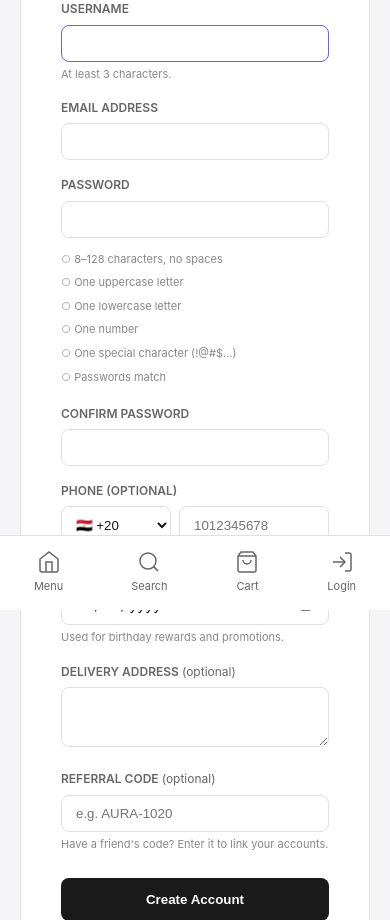
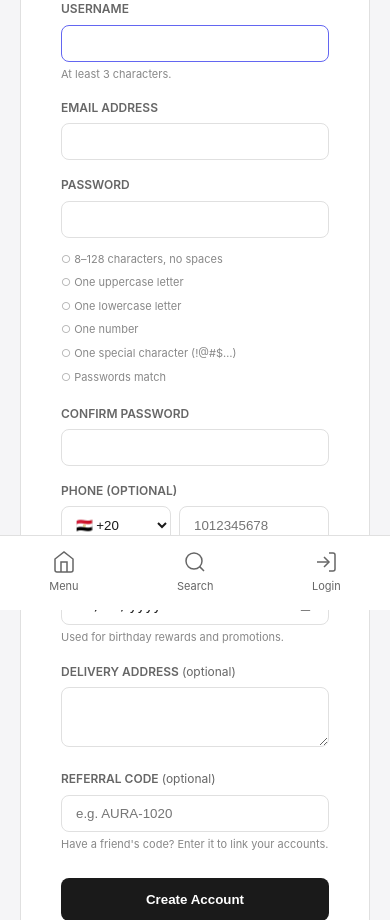
Before and after one commit to mona585/Customer-Ordering-System, a Flask app: page /auth/register in a window 390 px wide. Shown: the part 234-1154 px from the top of the page. Run offline with Flask 3, Linux system fonts and the light colour scheme; parts of the project's set-up code (start-up, migrations or seed data) failed here and were passed over.

Commit message:
Fix: Remove duplicate Cart and Wishlist icons from mobile bottom navigation bar

```diff
--- a/app/templates/base.html
+++ b/app/templates/base.html
@@ -403,20 +403,9 @@ button,.nav-icon-btn,.theme-toggle,.profile-btn,input[type="button"],input[type=
         <svg viewBox="0 0 24 24"><circle cx="11" cy="11" r="8"/><path d="m21 21-4.35-4.35"/></svg>
         Search
     </a>
+
     {% if current_user.is_authenticated %}
-    <a href="{{ url_for('customer.cart') }}" style="position:relative;">
-    {% else %}
-    <a href="{{ url_for('auth.login') }}" style="position:relative;">
-    {% endif %}
-        <svg viewBox="0 0 24 24"><path d="M6 2L3 6v14a2 2 0 0 0 2 2h14a2 2 0 0 0 2-2V6l-3-4z"/><line x1="3" y1="6" x2="21" y2="6"/><path d="M16 10a4 4 0 0 1-8 0"/></svg>
-        <span class="cart-counter" id="cartCounterMobile" data-cart-badge>0</span>
-        Cart
-    </a>
-    {% if current_user.is_authenticated %}
-    <a href="{{ url_for('customer.wishlist') }}" class="{% if request.endpoint == 'customer.wishlist' %}active{% endif %}">
-        <svg viewBox="0 0 24 24"><path d="M20.84 4.61a5.5 5.5 0 0 0-7.78 0L12 5.67l-1.06-1.06a5.5 5.5 0 0 0-7.78 7.78l1.06 1.06L12 21.23l7.78-7.78 1.06-1.06a5.5 5.5 0 0 0 0-7.78z"/></svg>
-        Wishlist
-    </a>
+
     <a href="{{ url_for('customer.orders') }}" class="{% if request.endpoint == 'customer.orders' %}active{% endif %}">
         <svg viewBox="0 0 24 24"><path d="M14 2H6a2 2 0 0 0-2 2v16a2 2 0 0 0 2 2h12a2 2 0 0 0 2-2V8z"/><polyline points="14 2 14 8 20 8"/><line x1="16" y1="13" x2="8" y2="13"/><line x1="16" y1="17" x2="8" y2="17"/><polyline points="10 9 9 9 8 9"/></svg>
         Orders
```
